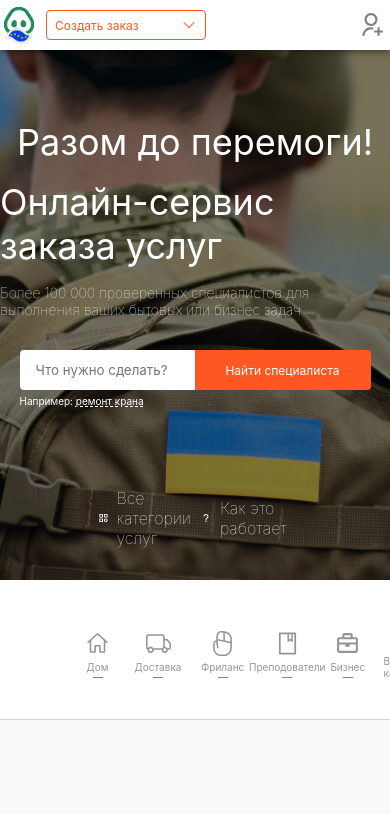
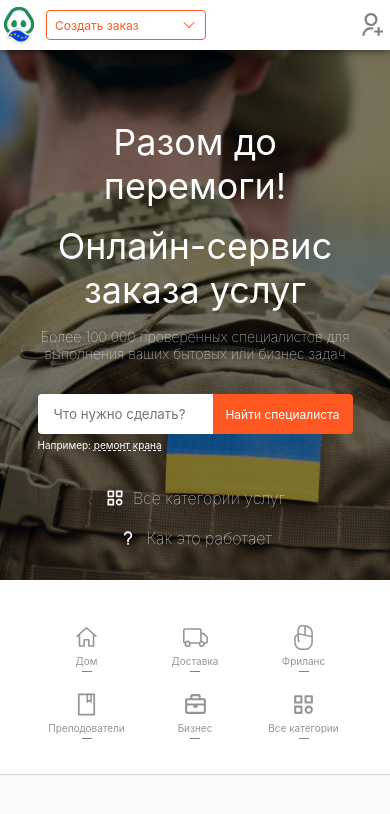
Before and after one commit to VakotUA/mvp, a React (Create React App) app: page / in a window 390 px wide. Shown: the top 814 px of the page. Built offline with nearby package versions, Linux system fonts and the light colour scheme.

Commit message:
new blocks adaptive design

```diff
--- a/src/components/categories/Categories.module.css
+++ b/src/components/categories/Categories.module.css
@@ -45,3 +45,16 @@
 .categories > ul > li:hover:after {
   width: 80%;
 }
+
+@media screen and (max-width: 600px) {
+  .categories {
+    padding: 40px;
+  }
+  .categories > ul {
+    gap: 20px 3%;
+    flex-wrap: wrap;
+  }
+  .categories > ul > li {
+    width: 30%;
+  }
+}
--- a/src/components/main/Main.module.css
+++ b/src/components/main/Main.module.css
@@ -1,7 +1,7 @@
 .main {
   width: 100%;
   height: 580px;
-  padding-top: 120px;
+  padding: 120px 20px;
 
   background-image: url('../../assets/main-bg.jpg');
   background-position: center;
@@ -16,15 +16,22 @@
   position: relative;
 }
 
+/* ===HEADERS=== */
+
 .main > h2 {
   font-weight: 400;
   font-size: 36px;
 }
-
 .main > p {
   font-size: 14px;
   font-weight: 100;
 }
+.main > h2,
+.main > p {
+  text-align: center;
+}
+
+/* ===SEARCH=== */
 
 .searchBlock {
   margin-top: 1rem;
@@ -39,14 +46,14 @@
   align-items: center;
 }
 .search > input {
-  width: calc(100% - 11rem);
+  width: calc(100% - 140px);
   height: 100%;
   padding: 0 1rem;
   border-radius: 4px 0 0 4px;
   background-color: white;
 }
 .search > button {
-  width: 11rem;
+  width: 140px;
   height: 100%;
   color: white;
   font-size: 12px;
@@ -58,11 +65,12 @@
   font-size: 10px;
   margin-top: 0.5em;
 }
-
 .searchBlock > p > a {
   color: white;
   text-decoration: underline dashed;
 }
+
+/* ===FAQ=== */
 
 .faq {
   width: 50%;
@@ -70,6 +78,8 @@
   bottom: 2rem;
   display: flex;
   justify-content: space-around;
+  flex-wrap: wrap;
+  gap: 20px;
 }
 
 .faq > a {
```
